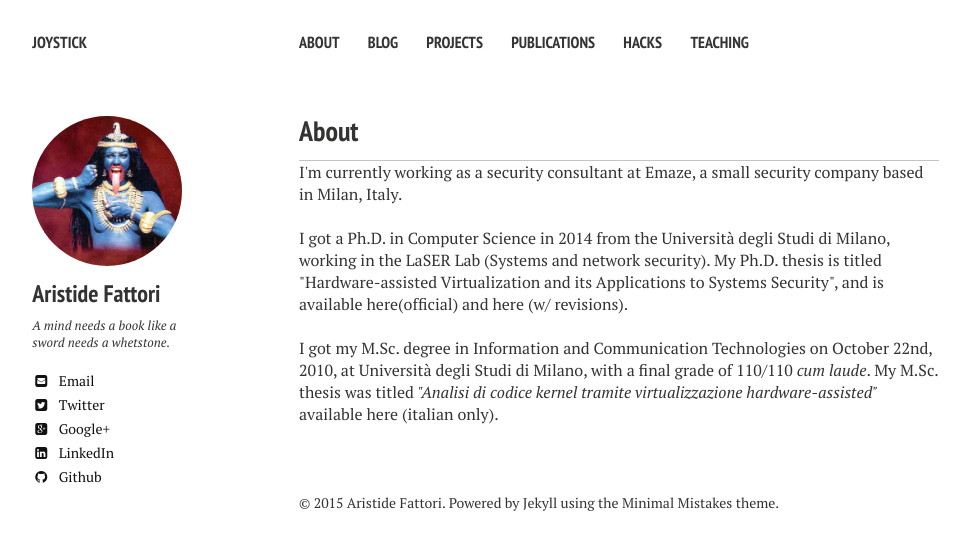
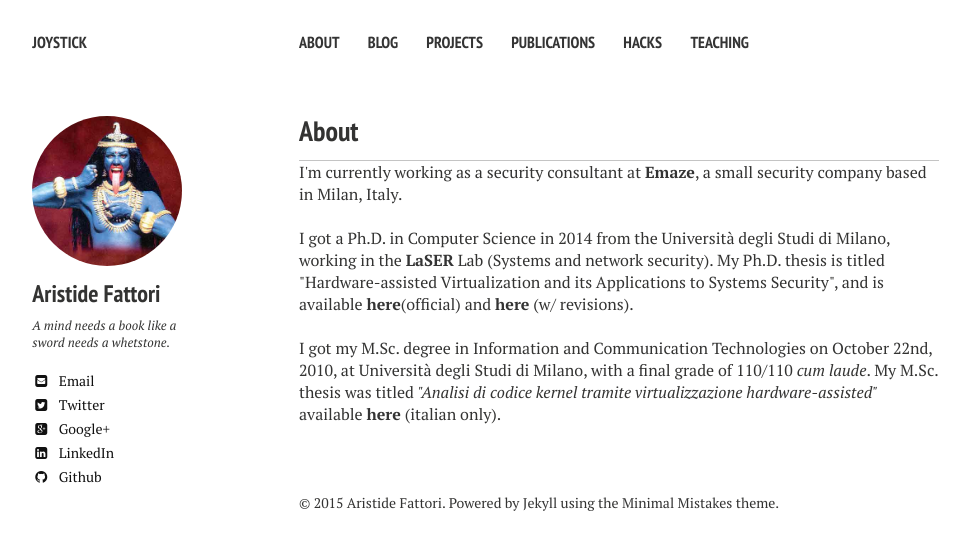
Before and after one commit to joystick2020/joystick2020.github.io, a Jekyll site: the page built from index.md, in a window 1280 px wide. Shown: the top 550 px of the page, without its empty margins (21-990 px from the left). Built offline with Jekyll 4.4.1, drawn with Linux system fonts in a browser that asks for light colours; nearby versions of some CDN libraries.

Commit message:
Bold links

```diff
--- a/_data/bio.yml
+++ b/_data/bio.yml
@@ -1,21 +1,22 @@
 # Bio data
 
 curr: I'm currently working as a security consultant at
-      <a href="http://blog.emaze.net/">Emaze</a>, a small security company
-      based in Milan, Italy.
+      <a href="http://blog.emaze.net/"><b>Emaze</b></a>, a small security
+      company based in Milan, Italy.
 
 
 phd: I got a Ph.D. in Computer Science in 2014 from the Universit&agrave; degli
      Studi di Milano, working in the <a
-     href="http://security.di.unimi.it/">LaSER Lab (Systems and network
-     security)</a>. My Ph.D. thesis is titled "Hardware-assisted Virtualization
-     and its Applications to Systems Security", and is available <a
-     href="http://air.unimi.it/bitstream/2434/233326/2/phd_unimi_r09034.pdf">here(official)</a>
-     and <a href="stuff/phd.pdf">here</a> (w/ revisions).
+     href="http://security.di.unimi.it/"><b>LaSER</b></a> Lab (Systems and
+     network security). My Ph.D. thesis is titled "Hardware-assisted
+     Virtualization and its Applications to Systems Security", and is available
+     <a
+     href="http://air.unimi.it/bitstream/2434/233326/2/phd_unimi_r09034.pdf"><b>here</b>(official)</a>
+     and <a href="stuff/phd.pdf"><b>here</b></a> (w/ revisions).
 
 master: I got my M.Sc. degree in Information and Communication Technologies on
     October 22nd, 2010, at Universit&agrave; degli Studi di Milano, with a
     final grade of 110/110 <i>cum laude</i>. My M.Sc. thesis was titled
     <i>"Analisi di codice kernel tramite virtualizzazione
-    hardware-assisted"</i> available <a href="stuff/thesis2.pdf">here</a>
+    hardware-assisted"</i> available <a href="stuff/thesis2.pdf"><b>here</b></a>
     (italian only).
```
